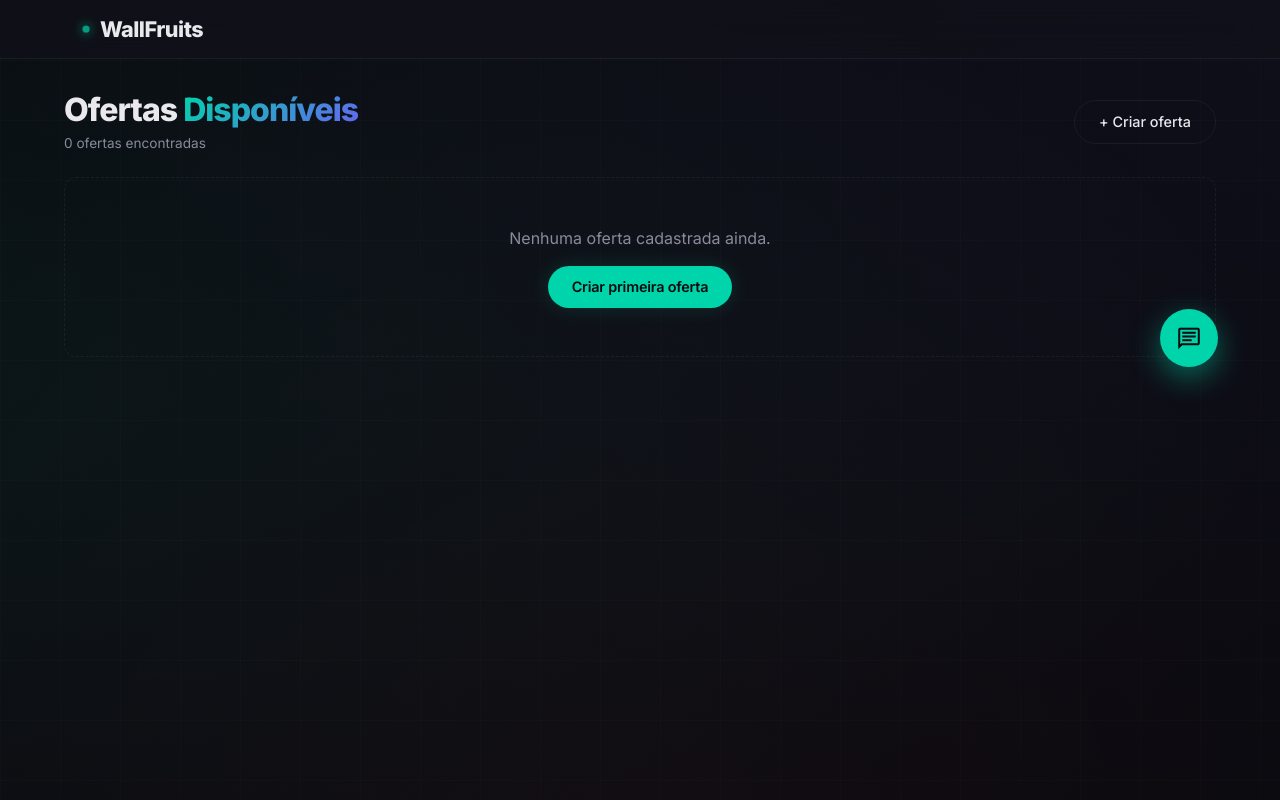
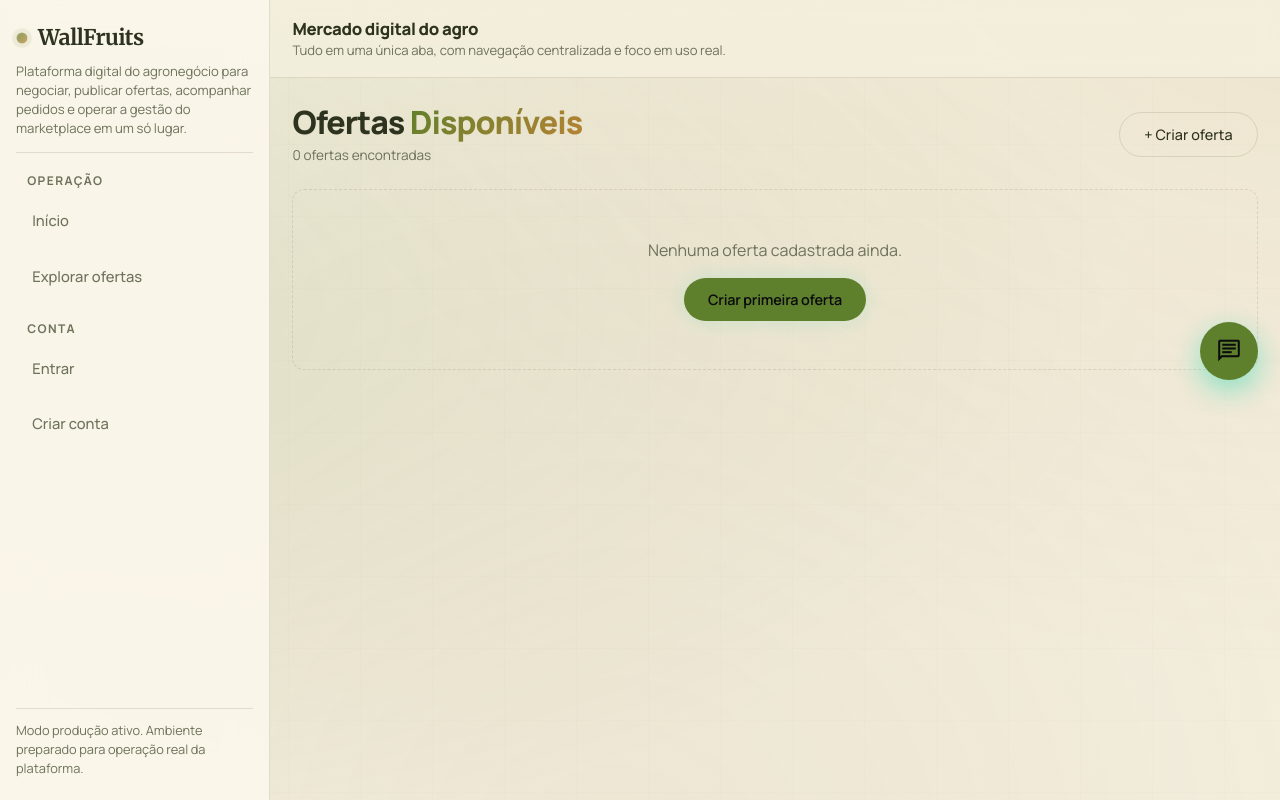
Before and after one commit to joelsonluiz-dot/wallfruits-backend, a FastAPI app: page /offers in a window 1280 px wide. Run offline with FastAPI, Linux system fonts and the light colour scheme; data that the repository does not hold is empty.

Commit message:
Refina navegação de produção e remove fluxo QA

```diff
--- a/app/main.py
+++ b/app/main.py
@@ -13,7 +13,7 @@ from fastapi import Depends, FastAPI, HTTPException, Request
 from fastapi.exceptions import RequestValidationError
 from fastapi.middleware.cors import CORSMiddleware
 from fastapi.middleware.trustedhost import TrustedHostMiddleware
-from fastapi.responses import JSONResponse
+from fastapi.responses import JSONResponse, RedirectResponse
 from fastapi.staticfiles import StaticFiles
 from fastapi.templating import Jinja2Templates
 
@@ -252,8 +252,8 @@ async def admin_page(request: Request, current_user: User = Depends(get_current_
 
 @app.get("/qa")
 async def qa_page(request: Request):
-    """Página para testes manuais via navegador."""
-    return _render_template("qa_tester.html", request)
+    """Redireciona a antiga rota de QA para o fluxo oficial de criação de oferta."""
+    return RedirectResponse(url="/offers/new", status_code=302)
 
 
 @app.get("/health")
--- a/templates/base.html
+++ b/templates/base.html
@@ -5,29 +5,31 @@
     <meta name="viewport" content="width=device-width, initial-scale=1.0">
     <title>{% block title %}WallFruits - Marketplace{% endblock %}</title>
     <link href="https://cdn.jsdelivr.net/npm/bootstrap@5.3.0/dist/css/bootstrap.min.css" rel="stylesheet">
-    <link href="https://fonts.googleapis.com/css2?family=Inter:wght@300;400;500;600;700;800;900&display=swap" rel="stylesheet">
+    <link href="https://fonts.googleapis.com/css2?family=Manrope:wght@400;500;600;700;800&family=Merriweather:wght@700&display=swap" rel="stylesheet">
     <script src="https://cdn.jsdelivr.net/npm/bootstrap@5.3.0/dist/js/bootstrap.bundle.min.js"></script>
     <style>
         :root {
-            --wf-bg: #0a0a0f;
-            --wf-surface: #12121a;
-            --wf-card: rgba(255,255,255,0.03);
-            --wf-border: rgba(255,255,255,0.06);
-            --wf-text: #e8e8ed;
-            --wf-text-secondary: #8a8a9a;
-            --wf-accent: #00d4aa;
-            --wf-accent-glow: rgba(0,212,170,0.15);
-            --wf-accent2: #6366f1;
-            --wf-danger: #ff4d6a;
-            --wf-glass: rgba(18,18,26,0.7);
-            --wf-radius: 16px;
-            --wf-radius-sm: 10px;
+            --wf-bg: #f4efdf;
+            --wf-surface: #fffaf0;
+            --wf-card: rgba(255, 251, 240, 0.92);
+            --wf-border: rgba(92, 76, 45, 0.14);
+            --wf-text: #2d331f;
+            --wf-text-secondary: #6e725b;
+            --wf-accent: #5e7f2c;
+            --wf-accent-glow: rgba(94, 127, 44, 0.14);
+            --wf-accent2: #b88333;
+            --wf-danger: #b4493f;
+            --wf-glass: rgba(252, 247, 236, 0.88);
+            --wf-radius: 18px;
+            --wf-radius-sm: 12px;
+            --wf-shadow: 0 18px 40px rgba(94, 82, 48, 0.08);
+            --wf-sidebar-width: 270px;
         }
 
         * { box-sizing: border-box; }
 
         body {
-            font-family: 'Inter', -apple-system, BlinkMacSystemFont, sans-serif;
+            font-family: 'Manrope', -apple-system, BlinkMacSystemFont, sans-serif;
             background: var(--wf-bg);
             color: var(--wf-text);
             min-height: 100vh;
@@ -43,10 +45,11 @@
             left: -50%;
             width: 200%;
             height: 200%;
-            background: radial-gradient(ellipse at 20% 50%, rgba(0,212,170,0.06) 0%, transparent 50%),
-                        radial-gradient(ellipse at 80% 20%, rgba(99,102,241,0.05) 0%, transparent 50%),
-                        radial-gradient(ellipse at 50% 80%, rgba(255,77,106,0.03) 0%, transparent 50%);
-            animation: bgShift 20s ease-in-out infinite alternate;
+            background:
+                radial-gradient(ellipse at 20% 45%, rgba(94, 127, 44, 0.14) 0%, transparent 45%),
+                radial-gradient(ellipse at 80% 20%, rgba(184, 131, 51, 0.10) 0%, transparent 42%),
+                radial-gradient(ellipse at 50% 80%, rgba(153, 122, 69, 0.08) 0%, transparent 48%);
+            animation: bgShift 24s ease-in-out infinite alternate;
             z-index: -1;
             pointer-events: none;
         }
@@ -62,23 +65,33 @@
             position: fixed;
             inset: 0;
             background-image:
-                linear-gradient(rgba(255,255,255,0.015) 1px, transparent 1px),
-                linear-gradient(90deg, rgba(255,255,255,0.015) 1px, transparent 1px);
-            background-size: 60px 60px;
+                linear-gradient(rgba(91, 120, 41, 0.04) 1px, transparent 1px),
+                linear-gradient(90deg, rgba(91, 120, 41, 0.04) 1px, transparent 1px);
+            background-size: 72px 72px;
             z-index: -1;
             pointer-events: none;
+            opacity: 0.35;
         }
 
-        /* Navbar */
-        .wf-nav {
+        .wf-app-shell {
+            display: grid;
+            grid-template-columns: var(--wf-sidebar-width) minmax(0, 1fr);
+            min-height: 100vh;
+        }
+
+        .wf-sidebar {
             background: var(--wf-glass);
             backdrop-filter: blur(20px);
             -webkit-backdrop-filter: blur(20px);
-            border-bottom: 1px solid var(--wf-border);
-            padding: 0.8rem 0;
+            border-right: 1px solid var(--wf-border);
+            padding: 1.35rem 1rem;
             position: sticky;
             top: 0;
-            z-index: 1000;
+            height: 100vh;
+            z-index: 100;
+            display: flex;
+            flex-direction: column;
+            gap: 1rem;
         }
 
         .wf-brand {
@@ -90,14 +103,15 @@
             display: flex;
             align-items: center;
             gap: 10px;
+            font-family: 'Merriweather', serif;
         }
 
         .wf-brand-dot {
-            width: 8px;
-            height: 8px;
-            background: var(--wf-accent);
+            width: 12px;
+            height: 12px;
+            background: linear-gradient(135deg, var(--wf-accent), var(--wf-accent2));
             border-radius: 50%;
-            box-shadow: 0 0 12px var(--wf-accent), 0 0 24px rgba(0,212,170,0.3);
+            box-shadow: 0 0 0 5px rgba(94, 127, 44, 0.12);
             animation: pulse 2s ease-in-out infinite;
         }
 
@@ -106,37 +120,119 @@
             50% { opacity: 0.6; transform: scale(0.85); }
         }
 
-        .wf-nav .nav-link {
+        .wf-sidebar-header {
+            display: flex;
+            flex-direction: column;
+            gap: 0.5rem;
+            padding-bottom: 0.85rem;
+            border-bottom: 1px solid var(--wf-border);
+        }
+
+        .wf-sidebar-copy {
+            font-size: 0.82rem;
+            color: var(--wf-text-secondary);
+            line-height: 1.45;
+        }
+
+        .wf-nav-group {
+            display: grid;
+            gap: 0.35rem;
+        }
+
+        .wf-group-title {
+            font-size: 0.75rem;
+            text-transform: uppercase;
+            letter-spacing: 0.12em;
+            color: var(--wf-text-secondary);
+            font-weight: 700;
+            padding: 0 0.7rem;
+            margin-top: 0.2rem;
+        }
+
+        .wf-nav-link {
             color: var(--wf-text-secondary) !important;
             font-weight: 500;
-            font-size: 0.9rem;
-            padding: 0.5rem 1rem !important;
-            border-radius: var(--wf-radius-sm);
+            font-size: 0.92rem;
+            padding: 0.8rem 0.95rem !important;
+            border-radius: 14px;
             transition: all 0.25s ease;
             position: relative;
+            display: flex;
+            align-items: center;
+            justify-content: space-between;
+            background: transparent;
+            border: 1px solid transparent;
+            text-decoration: none;
         }
 
-        .wf-nav .nav-link:hover {
+        .wf-nav-link:hover {
             color: var(--wf-text) !important;
-            background: rgba(255,255,255,0.05);
+            background: rgba(94, 127, 44, 0.07);
+            border-color: rgba(94, 127, 44, 0.14);
         }
 
         .wf-nav-btn {
             background: var(--wf-accent) !important;
-            color: #0a0a0f !important;
+            color: #f8f4e8 !important;
             font-weight: 600 !important;
             border: none !important;
-            padding: 0.5rem 1.2rem !important;
-            border-radius: 50px !important;
+            padding: 0.82rem 1rem !important;
+            border-radius: 14px !important;
             font-size: 0.85rem !important;
             transition: all 0.3s ease !important;
-            box-shadow: 0 0 20px rgba(0,212,170,0.2);
+            box-shadow: 0 14px 28px rgba(94, 127, 44, 0.24);
+            text-align: center;
+            text-decoration: none;
         }
 
         .wf-nav-btn:hover {
             transform: translateY(-1px);
-            box-shadow: 0 4px 30px rgba(0,212,170,0.35) !important;
-            color: #0a0a0f !important;
+            box-shadow: 0 10px 30px rgba(94, 127, 44, 0.32) !important;
+            color: #f8f4e8 !important;
+        }
+
+        .wf-sidebar-footer {
+            margin-top: auto;
+            display: grid;
+            gap: 0.6rem;
+            padding-top: 0.75rem;
+            border-top: 1px solid var(--wf-border);
+        }
+
+        .wf-shell-main {
+            min-width: 0;
+        }
+
+        .wf-topbar {
+            position: sticky;
+            top: 0;
+            z-index: 80;
+            background: rgba(244, 239, 223, 0.82);
+            backdrop-filter: blur(10px);
+            border-bottom: 1px solid var(--wf-border);
+            padding: 1rem 1.4rem;
+            display: flex;
+            align-items: center;
+            justify-content: space-between;
+            gap: 1rem;
+        }
+
+        .wf-topbar-title {
+            font-size: 1.05rem;
+            font-weight: 800;
+            letter-spacing: -0.02em;
+        }
+
+        .wf-topbar-subtitle {
+            color: var(--wf-text-secondary);
+            font-size: 0.82rem;
+        }
+
+        .wf-topbar-actions {
+            display: flex;
+            gap: 0.6rem;
+            align-items: center;
+            flex-wrap: wrap;
         }
 
         /* Cards */
@@ -340,9 +436,9 @@
 
         /* Container */
         .wf-container {
-            max-width: 1200px;
+            max-width: 1380px;
             margin: 0 auto;
-            padding: 2rem 1.5rem;
+            padding: 1.6rem 1.4rem 2rem;
         }
 
         /* Scrollbar */
@@ -354,11 +450,11 @@
             background: transparent;
         }
         ::-webkit-scrollbar-thumb {
-            background: rgba(255,255,255,0.1);
+            background: rgba(100, 93, 61, 0.18);
             border-radius: 3px;
         }
         ::-webkit-scrollbar-thumb:hover {
-            background: rgba(255,255,255,0.2);
+            background: rgba(100, 93, 61, 0.3);
         }
 
         /* Animations */
@@ -446,59 +552,67 @@
             }
         }
 
-        /* Mobile navbar */
-        @media (max-width: 991.98px) {
-            .wf-nav-mobile-menu {
-                flex-direction: column;
-                align-items: stretch !important;
-                gap: 0.25rem !important;
-                padding-top: 0.75rem;
-            }
-            .wf-nav-mobile-menu .nav-link {
-                padding: 0.65rem 1rem !important;
-                border-radius: var(--wf-radius-sm);
-            }
-            .wf-nav-mobile-menu .wf-nav-btn {
-                text-align: center;
-                margin-left: 0 !important;
-                margin-top: 0.35rem;
+        .wf-mobile-quick-actions {
+            display: none;
+        }
+
+        @media (max-width: 992px) {
+            .wf-mobile-quick-actions {
+                display: flex;
+                gap: 0.5rem;
+                width: 100%;
+                flex-wrap: wrap;
             }
         }
     </style>
 </head>
 <body>
-    <nav class="wf-nav">
-        <div class="container">
-            <div class="d-flex justify-content-between align-items-center">
+    <div class="wf-app-shell">
+        <aside class="wf-sidebar">
+            <div class="wf-sidebar-header">
                 <a class="wf-brand" href="/">
                     <span class="wf-brand-dot"></span>
                     WallFruits
                 </a>
-                <button class="navbar-toggler d-lg-none" type="button" data-bs-toggle="collapse" data-bs-target="#navbarNav" aria-controls="navbarNav" aria-expanded="false" aria-label="Menu"
-                    style="border:1px solid var(--wf-border);padding:0.4rem 0.6rem;color:var(--wf-text);">
-                    <svg width="20" height="20" viewBox="0 0 24 24" fill="none" stroke="currentColor" stroke-width="2">
-                        <line x1="3" y1="6" x2="21" y2="6"/><line x1="3" y1="12" x2="21" y2="12"/><line x1="3" y1="18" x2="21" y2="18"/>
-                    </svg>
-                </button>
-                <div class="collapse navbar-collapse" id="navbarNav">
-                    <div class="d-flex align-items-center gap-1 flex-wrap mt-3 mt-lg-0 ms-lg-auto wf-nav-mobile-menu">
-                        <a class="nav-link" href="/offers" style="color:var(--wf-text-secondary);font-weight:500;font-size:0.9rem;padding:0.5rem 1rem;border-radius:var(--wf-radius-sm);transition:all 0.25s ease;">Ofertas</a>
-                        <a class="nav-link" href="/offers/new" id="navNewOffer" style="display:none;color:var(--wf-text-secondary);font-weight:500;font-size:0.9rem;padding:0.5rem 1rem;border-radius:var(--wf-radius-sm);transition:all 0.25s ease;">Nova Oferta</a>
-                        <a class="nav-link" href="/qa" id="navQa" style="display:none;color:var(--wf-text-secondary);font-weight:500;font-size:0.9rem;padding:0.5rem 1rem;border-radius:var(--wf-radius-sm);transition:all 0.25s ease;">QA Test</a>
-                        <a class="nav-link" href="/me/profile" id="navMyProfile" style="display:none;color:var(--wf-text-secondary);font-weight:500;font-size:0.9rem;padding:0.5rem 1rem;border-radius:var(--wf-radius-sm);transition:all 0.25s ease;">Meu Perfil</a>
-                        <a class="nav-link" href="/admin" id="navAdmin" style="display:none;color:var(--wf-text-secondary);font-weight:500;font-size:0.9rem;padding:0.5rem 1rem;border-radius:var(--wf-radius-sm);transition:all 0.25s ease;">Admin</a>
-                        <a class="nav-link" href="/notifications" id="navNotifications" style="display:none;color:var(--wf-text-secondary);font-weight:500;font-size:0.9rem;padding:0.5rem 1rem;border-radius:var(--wf-radius-sm);transition:all 0.25s ease;">
-                            Notificações <span id="navNotifBadge" style="display:none;background:var(--wf-danger);color:#fff;padding:1px 6px;border-radius:999px;font-size:0.75rem;">0</span>
-                        </a>
-                        <a class="nav-link" href="/messages" id="navMessages" style="display:none;color:var(--wf-text-secondary);font-weight:500;font-size:0.9rem;padding:0.5rem 1rem;border-radius:var(--wf-radius-sm);transition:all 0.25s ease;">Mensagens</a>
-                        <a class="nav-link" href="/login" id="navLogin" style="color:var(--wf-text-secondary);font-weight:500;font-size:0.9rem;padding:0.5rem 1rem;border-radius:var(--wf-radius-sm);transition:all 0.25s ease;">Entrar</a>
-                        <a class="nav-link wf-nav-btn ms-2" href="/register" id="navRegister">Criar Conta</a>
-                        <a class="nav-link" href="#" id="navLogout" style="display:none;color:var(--wf-text-secondary);font-weight:500;font-size:0.9rem;padding:0.5rem 1rem;border-radius:var(--wf-radius-sm);transition:all 0.25s ease;">Sair</a>
-                    </div>
+                <div class="wf-sidebar-copy">Plataforma digital do agronegócio para negociar, publicar ofertas, acompanhar pedidos e operar a gestão do marketplace em um só lugar.</div>
+                <a class="wf-nav-btn" href="/offers/new" id="navSidebarNewOffer" style="display:none;">Publicar nova oferta</a>
+            </div>
+
+            <div class="wf-nav-group">
+                <div class="wf-group-title">Operação</div>
+                <a class="wf-nav-link" href="/">Início</a>
+                <a class="wf-nav-link" href="/offers">Explorar ofertas</a>
+                <a class="wf-nav-link" href="/offers/new" id="navNewOffer" style="display:none;">Nova oferta</a>
+                <a class="wf-nav-link" href="/messages" id="navMessages" style="display:none;">Mensagens</a>
+                <a class="wf-nav-link" href="/notifications" id="navNotifications" style="display:none;">Notificações <span id="navNotifBadge" style="display:none;background:var(--wf-danger);color:#fff;padding:1px 6px;border-radius:999px;font-size:0.75rem;">0</span></a>
+            </div>
+
+            <div class="wf-nav-group">
+                <div class="wf-group-title">Conta</div>
+                <a class="wf-nav-link" href="/me/profile" id="navMyProfile" style="display:none;">Meu perfil</a>
+                <a class="wf-nav-link" href="/admin" id="navAdmin" style="display:none;">Painel admin</a>
+                <a class="wf-nav-link" href="/login" id="navLogin">Entrar</a>
+                <a class="wf-nav-link" href="/register" id="navRegister">Criar conta</a>
+                <a class="wf-nav-link" href="#" id="navLogout" style="display:none;">Sair</a>
+            </div>
+
+            <div class="wf-sidebar-footer">
+                <div style="font-size:0.8rem;color:var(--wf-text-secondary);">Modo produção ativo. Ambiente preparado para operação real da plataforma.</div>
+            </div>
+        </aside>
+
+        <main class="wf-shell-main">
+            <div class="wf-topbar">
+                <div>
+                    <div class="wf-topbar-title">Mercado digital do agro</div>
+                    <div class="wf-topbar-subtitle">Tudo em uma única aba, com navegação centralizada e foco em uso real.</div>
+                </div>
+                <div class="wf-topbar-actions wf-mobile-quick-actions">
+                    <a class="btn btn-wf-secondary" href="/offers">Ofertas</a>
+                    <a class="btn btn-wf-secondary" href="/messages" id="navTopMessages" style="display:none;">Mensagens</a>
+                    <a class="btn btn-wf-primary" href="/offers/new" id="navTopNewOffer" style="display:none;">Nova oferta</a>
                 </div>
             </div>
-        </div>
-    </nav>
 
     <script>
         async function apiRequest(url, method = 'GET', data = null) {
@@ -556,7 +670,9 @@
             document.getElementById('navMessages').style.display = isLogged ? '' : 'none';
             document.getElementById('navAdmin').style.display = isLogged && user?.role === 'admin' ? '' : 'none';
             document.getElementById('navNewOffer').style.display = isLogged ? '' : 'none';
-            document.getElementById('navQa').style.display = isLogged && user?.role === 'admin' ? '' : 'none';
+            document.getElementById('navSidebarNewOffer').style.display = isLogged ? '' : 'none';
+            document.getElementById('navTopMessages').style.display = isLogged ? '' : 'none';
+            document.getElementById('navTopNewOffer').style.display = isLogged ? '' : 'none';
         }
 
         async function refreshUnreadNotifications() {
--- a/templates/index.html
+++ b/templates/index.html
@@ -379,7 +379,7 @@
             container.querySelectorAll('.home-offer-card').forEach((card) => {
                 card.addEventListener('click', () => {
                     const offerId = card.dataset.offerId;
-                    window.open(`/offers/${offerId}`, '_blank', 'noopener');
+                    window.location.href = `/offers/${offerId}`;
                 });
             });
         } catch (error) {
--- a/templates/offers.html
+++ b/templates/offers.html
@@ -379,7 +379,7 @@
         <h1>Ofertas <span class="wf-gradient-text">Disponíveis</span></h1>
         <div class="offers-count" id="offersCount"></div>
     </div>
-    <a href="/qa" class="btn btn-wf-secondary">+ Criar oferta</a>
+    <a href="/offers/new" class="btn btn-wf-secondary">+ Criar oferta</a>
 </div>
 
 <div class="offers-list wf-stagger" id="offersContainer">
@@ -694,7 +694,7 @@
                 const offerId = card.dataset.offerId;
                 if (!offerId) return;
 
-                window.open(`/offers/${offerId}`, '_blank', 'noopener');
+                window.location.href = `/offers/${offerId}`;
             });
         });
     }
@@ -711,7 +711,7 @@
                 container.innerHTML = `
                     <div class="empty-state">
                         <p>Nenhuma oferta cadastrada ainda.</p>
-                        <a href="/qa" class="btn btn-wf-primary">Criar primeira oferta</a>
+                        <a href="/offers/new" class="btn btn-wf-primary">Criar primeira oferta</a>
                     </div>
                 `;
                 return;
--- a/templates/qa_tester.html
+++ b/templates/qa_tester.html
@@ -549,7 +549,7 @@
         const createdOffer = await run('Criar oferta', () => apiRequest('/offers', 'POST', payload));
         if (createdOffer?.id) {
             document.getElementById('targetOfferId').value = createdOffer.id;
-            window.open(`/offers/${createdOffer.id}`, '_blank', 'noopener');
+            window.location.href = `/offers/${createdOffer.id}`;
         }
     });
 
```
Also changed, not shown: other parts of templates/base.html (+32 -20 lines).
